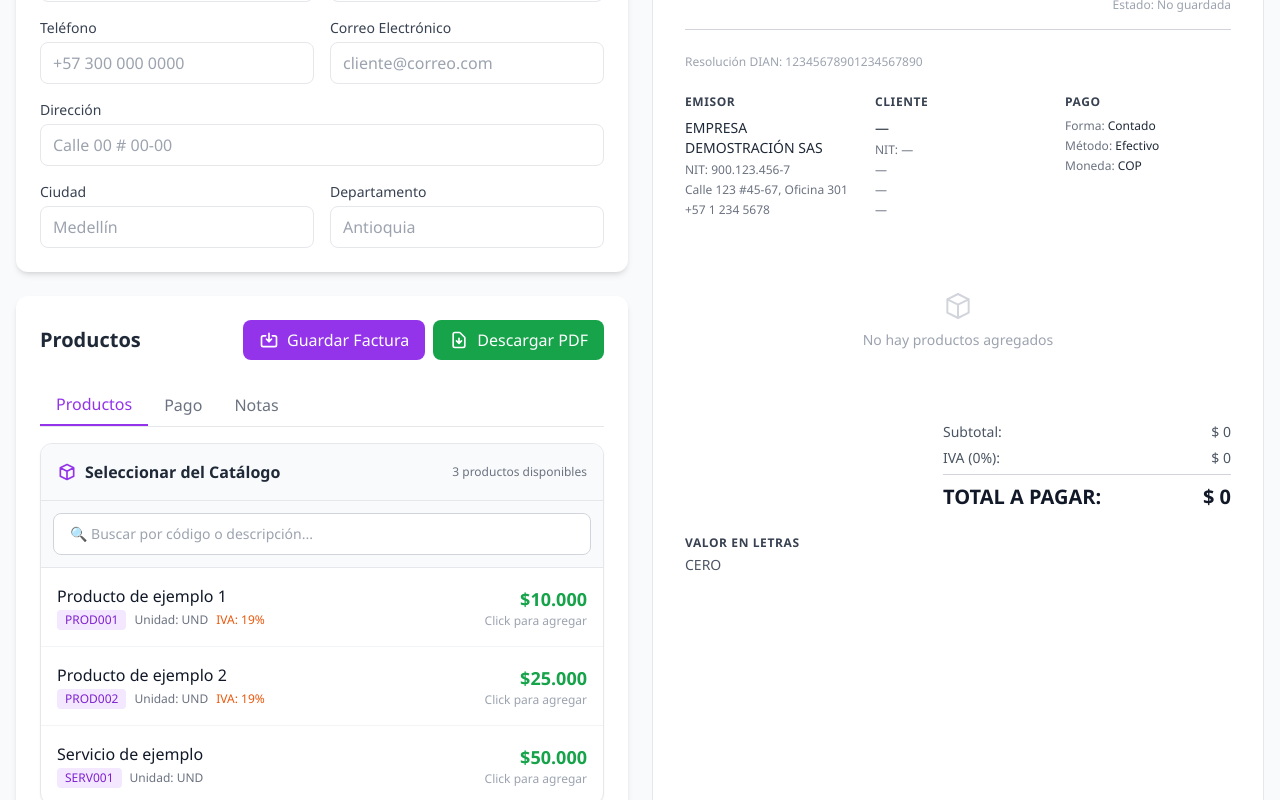
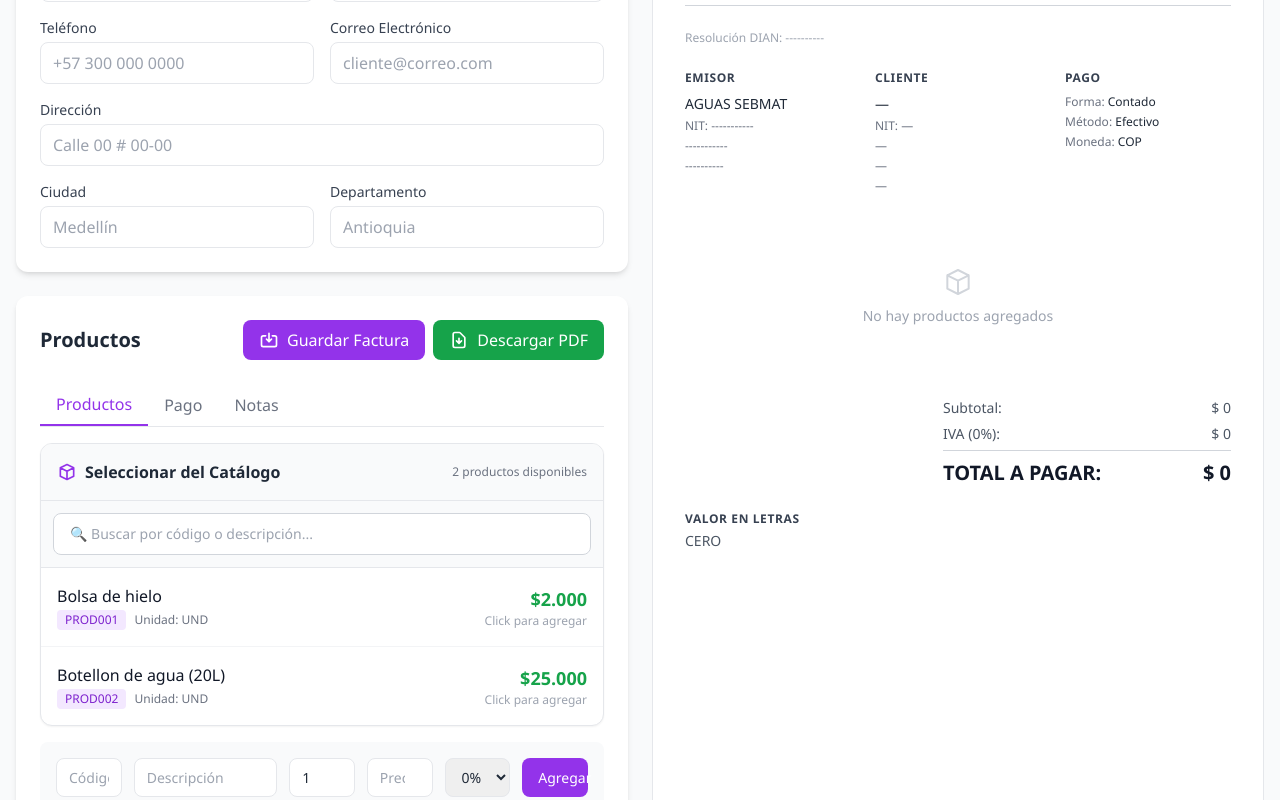
Before and after one commit to ManuelAmell/MATE-Facturas, a React (Vite) app in the folder v2/client/: page / in a window 1280 px wide. Shown: the part 220-1020 px from the top of the page. Built offline with nearby package versions, Linux system fonts and the light colour scheme.

Commit message:
Update Products

```diff
--- a/v2/client/src/mockData.js
+++ b/v2/client/src/mockData.js
@@ -1,12 +1,12 @@
 // Datos mock para permitir funcionamiento sin backend
 export const mockCompany = {
   id: 1,
-  name: "EMPRESA DEMOSTRACIÓN SAS",
-  nit: "900.123.456-7",
-  address: "Calle 123 #45-67, Oficina 301",
-  phone: "+57 1 234 5678",
-  email: "info@empresa-demo.com",
-  resolution_number: "12345678901234567890",
+  name: "AGUAS SEBMAT",
+  nit: "-----------",
+  address: "-----------",
+  phone: "----------",
+  email: "----------",
+  resolution_number: "----------",
   regimen: "Común"
 };
 
@@ -24,24 +24,16 @@ export const mockProducts = [
   {
     id: 1,
     code: "PROD001",
-    description: "Producto de ejemplo 1",
-    unit_price: 10000,
-    iva_rate: 19,
+    description: "Bolsa de hielo",
+    unit_price: 2000,
+    iva_rate: 0,
     unit: "UND"
   },
   {
     id: 2,
     code: "PROD002",
-    description: "Producto de ejemplo 2",
+    description: "Botellon de agua (20L)",
     unit_price: 25000,
-    iva_rate: 19,
-    unit: "UND"
-  },
-  {
-    id: 3,
-    code: "SERV001",
-    description: "Servicio de ejemplo",
-    unit_price: 50000,
     iva_rate: 0,
     unit: "UND"
   }
@@ -78,13 +70,13 @@ export const mockApiService = {
       payment_form: 'contado',
       payment_method: 'efectivo',
       currency: 'COP',
-      notes: 'Factura de demostración',
+      notes: 'Factura',
       terms: 'Pago inmediato',
       items: [
         {
           id: `item-${id}-1`,
           code: 'PROD001',
-          description: 'Producto de ejemplo 1',
+          description: 'Producto 1',
           quantity: 2,
           unit_price: 10000,
           unit: 'UND',
```
